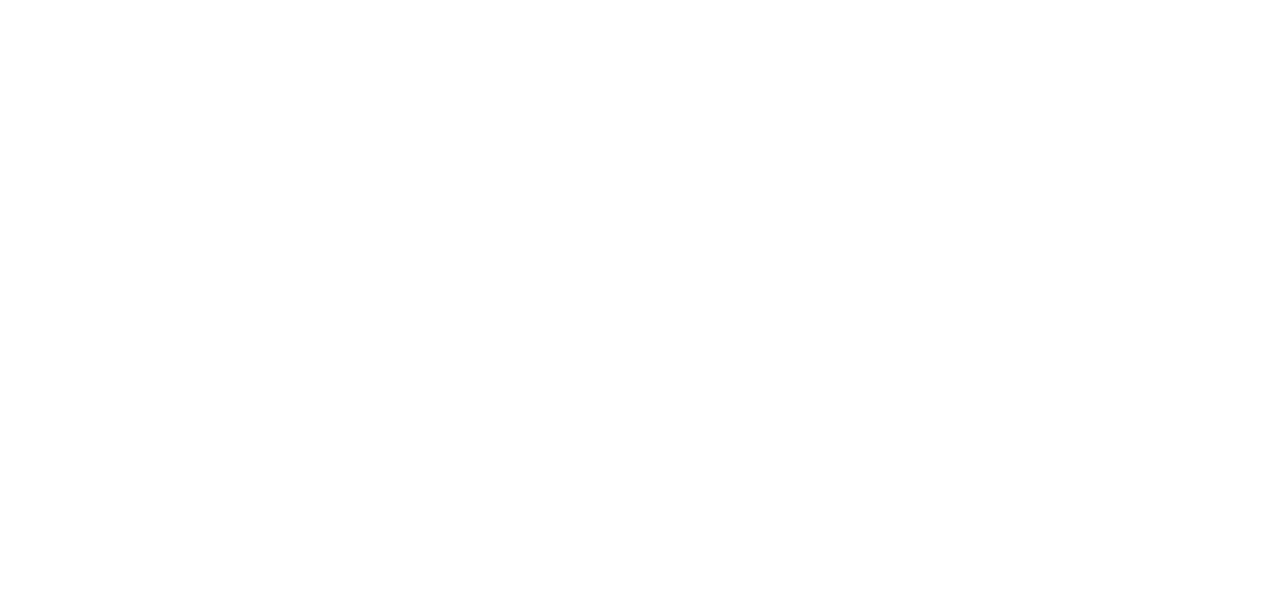
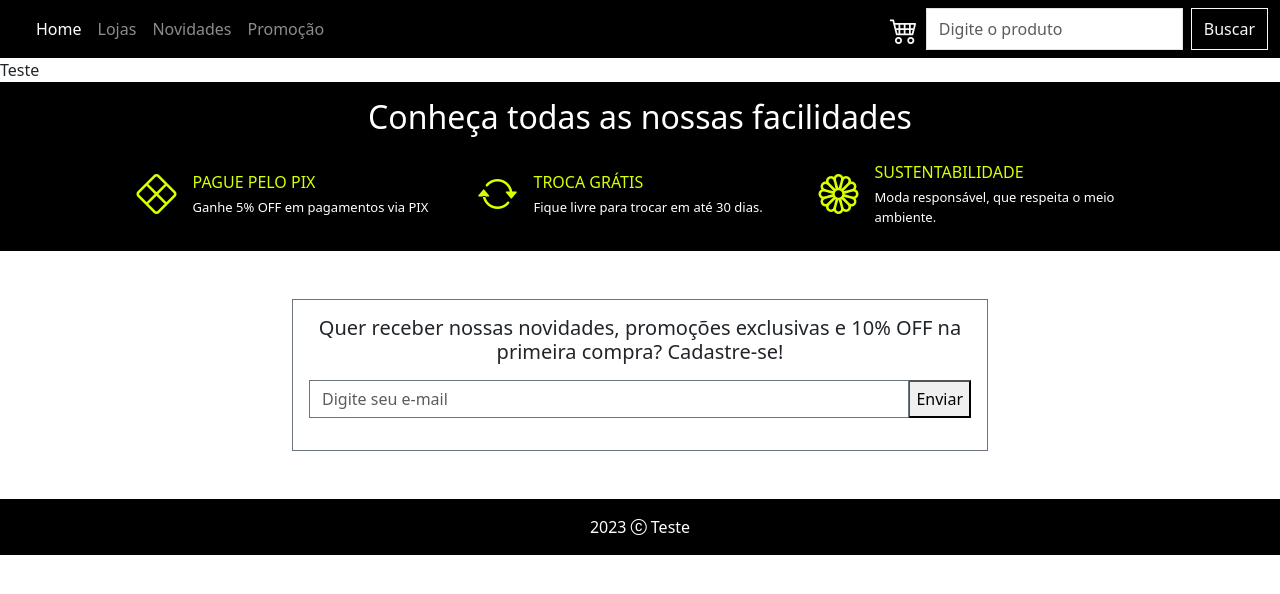
Before and after one commit to Samanta00/Bonnars, a React (Create React App) app in the folder front/projeto/: page /pagamento in a window 1280 px wide. Before the commit this address had no page. Shown: the top 594 px of the page. Built offline with nearby package versions, Linux system fonts and the light colour scheme.

Commit message:
feat: adição de novas rotas

```diff
--- a/front/projeto/src/routes/PublicRouters/index.tsx
+++ b/front/projeto/src/routes/PublicRouters/index.tsx
@@ -3,6 +3,9 @@ import Home from '../../pages/home';
 import PaginaPadrao from '../../components/PaginaPadrao';
 import Carrinho from '../../pages/carrinho';
 import Catalogo from '../../pages/catalogo';
+import Pagamento from '../../pages/pagamento';
+import ProductListVendidos from '../../pages/novidades';
+
 
 export default function AppRouter() {
   return (
@@ -13,6 +16,8 @@ export default function AppRouter() {
             <Route index element={<Home/>}/>
             <Route path='carrinho' index element={<Carrinho/>}/>
             <Route path='catalogo' index element={<Catalogo/>}/>
+            <Route path='pagamento' index element={<Pagamento/>}/>
+            <Route path='bombando' index element={<ProductListVendidos/>}/>
         </Route>
 
       </Routes>
```
